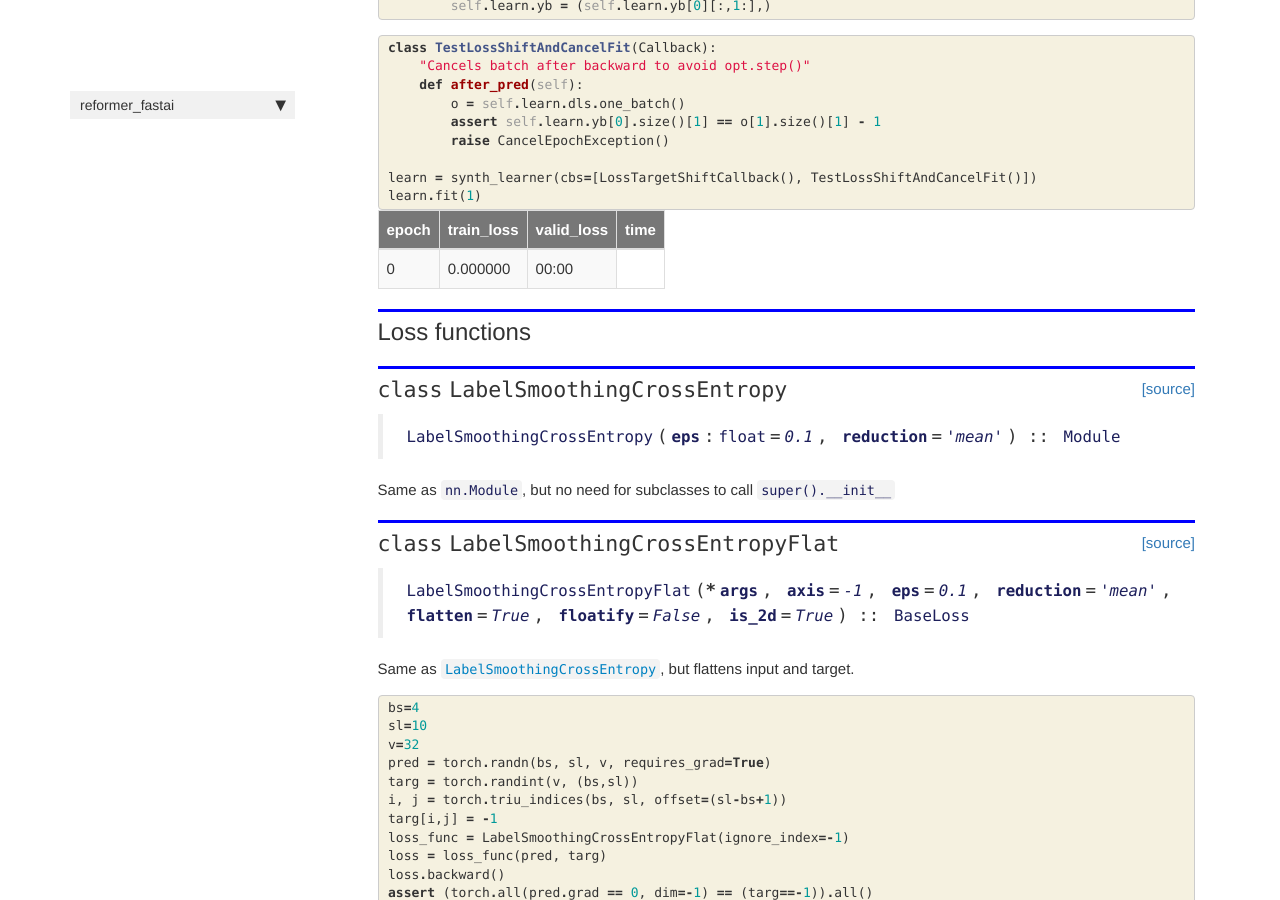
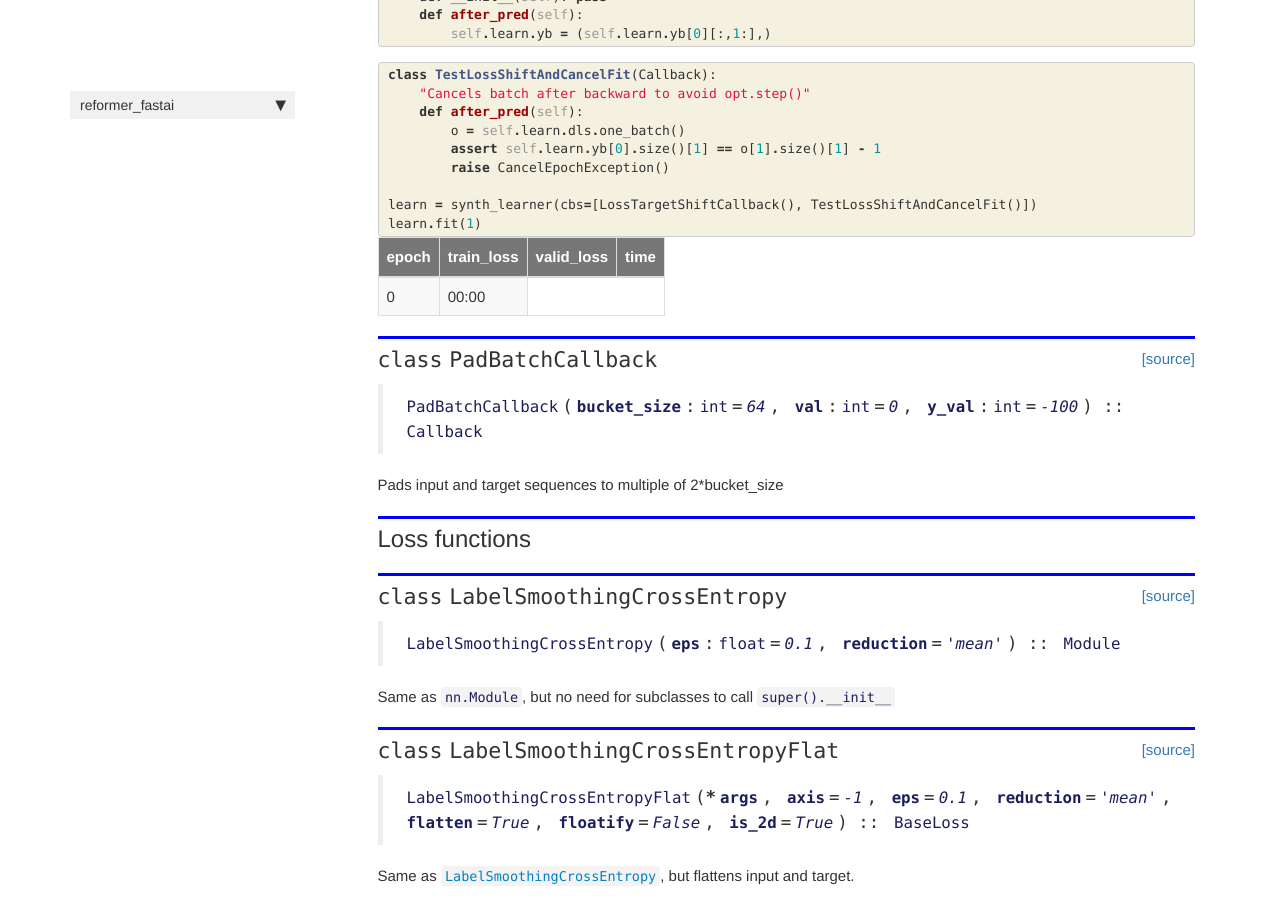
Before and after one commit to arampacha/reformer_fastai, a Jekyll site: the page built from docs/core.html, in a window 1280 px wide and 900 px high, scrolled down 5360 px. Built offline with Jekyll 4.4.1, drawn with Linux system fonts in a browser that asks for light colours; nearby versions of some CDN libraries; comment, search, counter and statistics services are not loaded; some of the changed text lies outside the part shown.

Commit message:
installation

```diff
--- a/docs/core.html
+++ b/docs/core.html
@@ -59,7 +59,7 @@
 
 
 <div class="output_markdown rendered_html output_subarea ">
-<h4 id="exists" class="doc_header"><code>exists</code><a href="https://github.com/arampacha/reformer_fastai/tree/master/reformer_fastai/core.py#L29" class="source_link" style="float:right">[source]</a></h4><blockquote><p><code>exists</code>(<strong><code>val</code></strong>)</p>
+<h4 id="exists" class="doc_header"><code>exists</code><a href="https://github.com/arampacha/reformer_fastai/tree/master/reformer_fastai/core.py#L30" class="source_link" style="float:right">[source]</a></h4><blockquote><p><code>exists</code>(<strong><code>val</code></strong>)</p>
 </blockquote>
 
 </div>
@@ -83,7 +83,7 @@
 
 
 <div class="output_markdown rendered_html output_subarea ">
-<h4 id="default" class="doc_header"><code>default</code><a href="https://github.com/arampacha/reformer_fastai/tree/master/reformer_fastai/core.py#L32" class="source_link" style="float:right">[source]</a></h4><blockquote><p><code>default</code>(<strong><code>val</code></strong>, <strong><code>d</code></strong>)</p>
+<h4 id="default" class="doc_header"><code>default</code><a href="https://github.com/arampacha/reformer_fastai/tree/master/reformer_fastai/core.py#L33" class="source_link" style="float:right">[source]</a></h4><blockquote><p><code>default</code>(<strong><code>val</code></strong>, <strong><code>d</code></strong>)</p>
 </blockquote>
 
 </div>
@@ -107,7 +107,7 @@
 
 
 <div class="output_markdown rendered_html output_subarea ">
-<h4 id="expand_dim1" class="doc_header"><code>expand_dim1</code><a href="https://github.com/arampacha/reformer_fastai/tree/master/reformer_fastai/core.py#L37" class="source_link" style="float:right">[source]</a></h4><blockquote><p><code>expand_dim1</code>(<strong><code>x</code></strong>)</p>
+<h4 id="expand_dim1" class="doc_header"><code>expand_dim1</code><a href="https://github.com/arampacha/reformer_fastai/tree/master/reformer_fastai/core.py#L38" class="source_link" style="float:right">[source]</a></h4><blockquote><p><code>expand_dim1</code>(<strong><code>x</code></strong>)</p>
 </blockquote>
 
 </div>
@@ -131,7 +131,7 @@
 
 
 <div class="output_markdown rendered_html output_subarea ">
-<h4 id="max_neg_value" class="doc_header"><code>max_neg_value</code><a href="https://github.com/arampacha/reformer_fastai/tree/master/reformer_fastai/core.py#L42" class="source_link" style="float:right">[source]</a></h4><blockquote><p><code>max_neg_value</code>(<strong><code>tensor</code></strong>)</p>
+<h4 id="max_neg_value" class="doc_header"><code>max_neg_value</code><a href="https://github.com/arampacha/reformer_fastai/tree/master/reformer_fastai/core.py#L43" class="source_link" style="float:right">[source]</a></h4><blockquote><p><code>max_neg_value</code>(<strong><code>tensor</code></strong>)</p>
 </blockquote>
 
 </div>
@@ -162,7 +162,7 @@
 
 
 <div class="output_markdown rendered_html output_subarea ">
-<h4 id="setattr_on" class="doc_header"><code>setattr_on</code><a href="https://github.com/arampacha/reformer_fastai/tree/master/reformer_fastai/core.py#L46" class="source_link" style="float:right">[source]</a></h4><blockquote><p><code>setattr_on</code>(<strong><code>model</code></strong>, <strong><code>attr</code></strong>, <strong><code>val</code></strong>, <strong><code>module_class</code></strong>)</p>
+<h4 id="setattr_on" class="doc_header"><code>setattr_on</code><a href="https://github.com/arampacha/reformer_fastai/tree/master/reformer_fastai/core.py#L47" class="source_link" style="float:right">[source]</a></h4><blockquote><p><code>setattr_on</code>(<strong><code>model</code></strong>, <strong><code>attr</code></strong>, <strong><code>val</code></strong>, <strong><code>module_class</code></strong>)</p>
 </blockquote>
 
 </div>
@@ -199,7 +199,7 @@
 
 
 <div class="output_markdown rendered_html output_subarea ">
-<h4 id="top_p_filter" class="doc_header"><code>top_p_filter</code><a href="https://github.com/arampacha/reformer_fastai/tree/master/reformer_fastai/core.py#L54" class="source_link" style="float:right">[source]</a></h4><blockquote><p><code>top_p_filter</code>(<strong><code>logits</code></strong>, <strong><code>top_p</code></strong>=<em><code>0.9</code></em>)</p>
+<h4 id="top_p_filter" class="doc_header"><code>top_p_filter</code><a href="https://github.com/arampacha/reformer_fastai/tree/master/reformer_fastai/core.py#L55" class="source_link" style="float:right">[source]</a></h4><blockquote><p><code>top_p_filter</code>(<strong><code>logits</code></strong>, <strong><code>top_p</code></strong>=<em><code>0.9</code></em>)</p>
 </blockquote>
 
 </div>
@@ -223,7 +223,7 @@
 
 
 <div class="output_markdown rendered_html output_subarea ">
-<h4 id="top_k_filter" class="doc_header"><code>top_k_filter</code><a href="https://github.com/arampacha/reformer_fastai/tree/master/reformer_fastai/core.py#L68" class="source_link" style="float:right">[source]</a></h4><blockquote><p><code>top_k_filter</code>(<strong><code>logits</code></strong>, <strong><code>top_k</code></strong>=<em><code>20</code></em>)</p>
+<h4 id="top_k_filter" class="doc_header"><code>top_k_filter</code><a href="https://github.com/arampacha/reformer_fastai/tree/master/reformer_fastai/core.py#L69" class="source_link" style="float:right">[source]</a></h4><blockquote><p><code>top_k_filter</code>(<strong><code>logits</code></strong>, <strong><code>top_k</code></strong>=<em><code>20</code></em>)</p>
 </blockquote>
 
 </div>
@@ -267,7 +267,7 @@
 
 
 <div class="output_markdown rendered_html output_subarea ">
-<h4 id="cache_method_decorator" class="doc_header"><code>cache_method_decorator</code><a href="https://github.com/arampacha/reformer_fastai/tree/master/reformer_fastai/core.py#L80" class="source_link" style="float:right">[source]</a></h4><blockquote><p><code>cache_method_decorator</code>(<strong><code>cache_attr</code></strong>, <strong><code>cache_namespace</code></strong>, <strong><code>reexecute</code></strong>=<em><code>False</code></em>)</p>
+<h4 id="cache_method_decorator" class="doc_header"><code>cache_method_decorator</code><a href="https://github.com/arampacha/reformer_fastai/tree/master/reformer_fastai/core.py#L81" class="source_link" style="float:right">[source]</a></h4><blockquote><p><code>cache_method_decorator</code>(<strong><code>cache_attr</code></strong>, <strong><code>cache_namespace</code></strong>, <strong><code>reexecute</code></strong>=<em><code>False</code></em>)</p>
 </blockquote>
 
 </div>
@@ -326,7 +326,7 @@
 
 
 <div class="output_markdown rendered_html output_subarea ">
-<h4 id="look_one_back" class="doc_header"><code>look_one_back</code><a href="https://github.com/arampacha/reformer_fastai/tree/master/reformer_fastai/core.py#L101" class="source_link" style="float:right">[source]</a></h4><blockquote><p><code>look_one_back</code>(<strong><code>x</code></strong>)</p>
+<h4 id="look_one_back" class="doc_header"><code>look_one_back</code><a href="https://github.com/arampacha/reformer_fastai/tree/master/reformer_fastai/core.py#L102" class="source_link" style="float:right">[source]</a></h4><blockquote><p><code>look_one_back</code>(<strong><code>x</code></strong>)</p>
 </blockquote>
 
 </div>
@@ -369,7 +369,7 @@
 
 
 <div class="output_markdown rendered_html output_subarea ">
-<h4 id="chunked_sum" class="doc_header"><code>chunked_sum</code><a href="https://github.com/arampacha/reformer_fastai/tree/master/reformer_fastai/core.py#L106" class="source_link" style="float:right">[source]</a></h4><blockquote><p><code>chunked_sum</code>(<strong><code>tensor</code></strong>, <strong><code>chunks</code></strong>=<em><code>1</code></em>)</p>
+<h4 id="chunked_sum" class="doc_header"><code>chunked_sum</code><a href="https://github.com/arampacha/reformer_fastai/tree/master/reformer_fastai/core.py#L107" class="source_link" style="float:right">[source]</a></h4><blockquote><p><code>chunked_sum</code>(<strong><code>tensor</code></strong>, <strong><code>chunks</code></strong>=<em><code>1</code></em>)</p>
 </blockquote>
 
 </div>
@@ -414,7 +414,7 @@
 
 
 <div class="output_markdown rendered_html output_subarea ">
-<h4 id="sort_key_val" class="doc_header"><code>sort_key_val</code><a href="https://github.com/arampacha/reformer_fastai/tree/master/reformer_fastai/core.py#L113" class="source_link" style="float:right">[source]</a></h4><blockquote><p><code>sort_key_val</code>(<strong><code>t1</code></strong>, <strong><code>t2</code></strong>, <strong><code>dim</code></strong>=<em><code>-1</code></em>)</p>
+<h4 id="sort_key_val" class="doc_header"><code>sort_key_val</code><a href="https://github.com/arampacha/reformer_fastai/tree/master/reformer_fastai/core.py#L114" class="source_link" style="float:right">[source]</a></h4><blockquote><p><code>sort_key_val</code>(<strong><code>t1</code></strong>, <strong><code>t2</code></strong>, <strong><code>dim</code></strong>=<em><code>-1</code></em>)</p>
 </blockquote>
 
 </div>
@@ -458,7 +458,7 @@
 
 
 <div class="output_markdown rendered_html output_subarea ">
-<h4 id="batched_index_select" class="doc_header"><code>batched_index_select</code><a href="https://github.com/arampacha/reformer_fastai/tree/master/reformer_fastai/core.py#L119" class="source_link" style="float:right">[source]</a></h4><blockquote><p><code>batched_index_select</code>(<strong><code>values</code></strong>, <strong><code>indices</code></strong>)</p>
+<h4 id="batched_index_select" class="doc_header"><code>batched_index_select</code><a href="https://github.com/arampacha/reformer_fastai/tree/master/reformer_fastai/core.py#L120" class="source_link" style="float:right">[source]</a></h4><blockquote><p><code>batched_index_select</code>(<strong><code>values</code></strong>, <strong><code>indices</code></strong>)</p>
 </blockquote>
 
 </div>
@@ -532,7 +532,7 @@
 
 
 <div class="output_markdown rendered_html output_subarea ">
-<h4 id="do_cuda_timing" class="doc_header"><code>do_cuda_timing</code><a href="https://github.com/arampacha/reformer_fastai/tree/master/reformer_fastai/core.py#L124" class="source_link" style="float:right">[source]</a></h4><blockquote><p><code>do_cuda_timing</code>(<strong><code>f</code></strong>, <strong><code>inp</code></strong>, <strong><code>context</code></strong>=<em><code>None</code></em>, <strong><code>n_loops</code></strong>=<em><code>100</code></em>)</p>
+<h4 id="do_cuda_timing" class="doc_header"><code>do_cuda_timing</code><a href="https://github.com/arampacha/reformer_fastai/tree/master/reformer_fastai/core.py#L125" class="source_link" style="float:right">[source]</a></h4><blockquote><p><code>do_cuda_timing</code>(<strong><code>f</code></strong>, <strong><code>inp</code></strong>, <strong><code>context</code></strong>=<em><code>None</code></em>, <strong><code>n_loops</code></strong>=<em><code>100</code></em>)</p>
 </blockquote>
 <p>Get timings of cuda modules. Note <code>self_cpu_time_total</code> is returned, but
 from experiments this appears to be similar/same to the total CUDA time</p>
@@ -568,7 +568,7 @@
 
 
 <div class="output_markdown rendered_html output_subarea ">
-<h4 id="model_performance" class="doc_header"><code>model_performance</code><a href="https://github.com/arampacha/reformer_fastai/tree/master/reformer_fastai/core.py#L149" class="source_link" style="float:right">[source]</a></h4><blockquote><p><code>model_performance</code>(<strong><code>n_loops</code></strong>=<em><code>5</code></em>, <strong><code>model</code></strong>=<em><code>'arto'</code></em>, <strong><code>dls</code></strong>=<em><code>None</code></em>, <strong><code>n_epochs</code></strong>=<em><code>1</code></em>, <strong><code>lr</code></strong>=<em><code>0.0005</code></em>)</p>
+<h4 id="model_performance" class="doc_header"><code>model_performance</code><a href="https://github.com/arampacha/reformer_fastai/tree/master/reformer_fastai/core.py#L150" class="source_link" style="float:right">[source]</a></h4><blockquote><p><code>model_performance</code>(<strong><code>n_loops</code></strong>=<em><code>5</code></em>, <strong><code>model</code></strong>=<em><code>'arto'</code></em>, <strong><code>dls</code></strong>=<em><code>None</code></em>, <strong><code>n_epochs</code></strong>=<em><code>1</code></em>, <strong><code>lr</code></strong>=<em><code>0.0005</code></em>)</p>
 </blockquote>
 <p>DEMO CODE ONLY!
 Run training loop to measure timings. Note that the models internally
@@ -683,7 +683,7 @@
 
 
 <div class="output_markdown rendered_html output_subarea ">
-<h2 id="CombineInputOutputCallback" class="doc_header"><code>class</code> <code>CombineInputOutputCallback</code><a href="https://github.com/arampacha/reformer_fastai/tree/master/reformer_fastai/core.py#L187" class="source_link" style="float:right">[source]</a></h2><blockquote><p><code>CombineInputOutputCallback</code>() :: <code>Callback</code></p>
+<h2 id="CombineInputOutputCallback" class="doc_header"><code>class</code> <code>CombineInputOutputCallback</code><a href="https://github.com/arampacha/reformer_fastai/tree/master/reformer_fastai/core.py#L188" class="source_link" style="float:right">[source]</a></h2><blockquote><p><code>CombineInputOutputCallback</code>() :: <code>Callback</code></p>
 </blockquote>
 <p>Callback to combine the source (self.xb) and target (self.yb) into self.xb</p>
 
@@ -761,7 +761,6 @@
   <tbody>
     <tr>
       <td>0</td>
-      <td>0.000000</td>
       <td>00:00</td>
     </tr>
   </tbody>
@@ -787,7 +786,7 @@
 
 
 <div class="output_markdown rendered_html output_subarea ">
-<h2 id="RemoveEOSCallback" class="doc_header"><code>class</code> <code>RemoveEOSCallback</code><a href="https://github.com/arampacha/reformer_fastai/tree/master/reformer_fastai/core.py#L196" class="source_link" style="float:right">[source]</a></h2><blockquote><p><code>RemoveEOSCallback</code>(<strong><code>eos_idx</code></strong>) :: <code>Callback</code></p>
+<h2 id="RemoveEOSCallback" class="doc_header"><code>class</code> <code>RemoveEOSCallback</code><a href="https://github.com/arampacha/reformer_fastai/tree/master/reformer_fastai/core.py#L197" class="source_link" style="float:right">[source]</a></h2><blockquote><p><code>RemoveEOSCallback</code>(<strong><code>eos_idx</code></strong>) :: <code>Callback</code></p>
 </blockquote>
 <p>Shift the target presented to the model during training to remove the "eos" token as
 we don't want the model to learn to translate EOS when it sees EOS.</p>
@@ -845,7 +844,7 @@
 
 
 <div class="output_markdown rendered_html output_subarea ">
-<h2 id="LossTargetShiftCallback" class="doc_header"><code>class</code> <code>LossTargetShiftCallback</code><a href="https://github.com/arampacha/reformer_fastai/tree/master/reformer_fastai/core.py#L212" class="source_link" style="float:right">[source]</a></h2><blockquote><p><code>LossTargetShiftCallback</code>() :: <code>Callback</code></p>
+<h2 id="LossTargetShiftCallback" class="doc_header"><code>class</code> <code>LossTargetShiftCallback</code><a href="https://github.com/arampacha/reformer_fastai/tree/master/reformer_fastai/core.py#L213" class="source_link" style="float:right">[source]</a></h2><blockquote><p><code>LossTargetShiftCallback</code>() :: <code>Callback</code></p>
 </blockquote>
 <p>Shift the target shown to the loss to exclude the "bos" token as the first token we want predicted
 should be an actual word, not the "bos" token (as we have already given the model "bos" )</p>
@@ -925,7 +924,6 @@
   <tbody>
     <tr>
       <td>0</td>
-      <td>0.000000</td>
       <td>00:00</td>
     </tr>
   </tbody>
@@ -936,6 +934,38 @@
 
 </div>
 </div>
+
+</div>
+    {% endraw %}
+
+    {% raw %}
+
+<div class="cell border-box-sizing code_cell rendered">
+
+<div class="output_wrapper">
+<div class="output">
+
+<div class="output_area">
+
+
+<div class="output_markdown rendered_html output_subarea ">
+<h2 id="PadBatchCallback" class="doc_header"><code>class</code> <code>PadBatchCallback</code><a href="https://github.com/arampacha/reformer_fastai/tree/master/reformer_fastai/core.py#L223" class="source_link" style="float:right">[source]</a></h2><blockquote><p><code>PadBatchCallback</code>(<strong><code>bucket_size</code></strong>:<code>int</code>=<em><code>64</code></em>, <strong><code>val</code></strong>:<code>int</code>=<em><code>0</code></em>, <strong><code>y_val</code></strong>:<code>int</code>=<em><code>-100</code></em>) :: <code>Callback</code></p>
+</blockquote>
+<p>Pads input and target sequences to multiple of 2*bucket_size</p>
+
+</div>
+
+</div>
+
+</div>
+</div>
+
+</div>
+    {% endraw %}
+
+    {% raw %}
+
+<div class="cell border-box-sizing code_cell rendered">
 
 </div>
     {% endraw %}
--- a/docs/data.html
+++ b/docs/data.html
@@ -321,7 +321,7 @@
 
 
 <div class="output_markdown rendered_html output_subarea ">
-<h2 id="TwinSequence" class="doc_header"><code>class</code> <code>TwinSequence</code><a href="https://github.com/arampacha/reformer_fastai/tree/master/reformer_fastai/data.py#L96" class="source_link" style="float:right">[source]</a></h2><blockquote><p><code>TwinSequence</code>(<strong><code>sl</code></strong>=<em><code>1024</code></em>, <strong><code>len</code></strong>=<em><code>100</code></em>) :: <code>Dataset</code></p>
+<h2 id="TwinSequence" class="doc_header"><code>class</code> <code>TwinSequence</code><a href="https://github.com/arampacha/reformer_fastai/tree/master/reformer_fastai/data.py#L96" class="source_link" style="float:right">[source]</a></h2><blockquote><p><code>TwinSequence</code>(<strong>*<code>args</code></strong>, <strong>**<code>kwds</code></strong>) :: <code>Dataset</code></p>
 </blockquote>
 <p>An abstract class representing a :class:<code>Dataset</code>.</p>
 <p>All datasets that represent a map from keys to data samples should subclass
```
Also changed, not shown: docs/index.html (+13 -0 lines), README.md, 1 other file.
